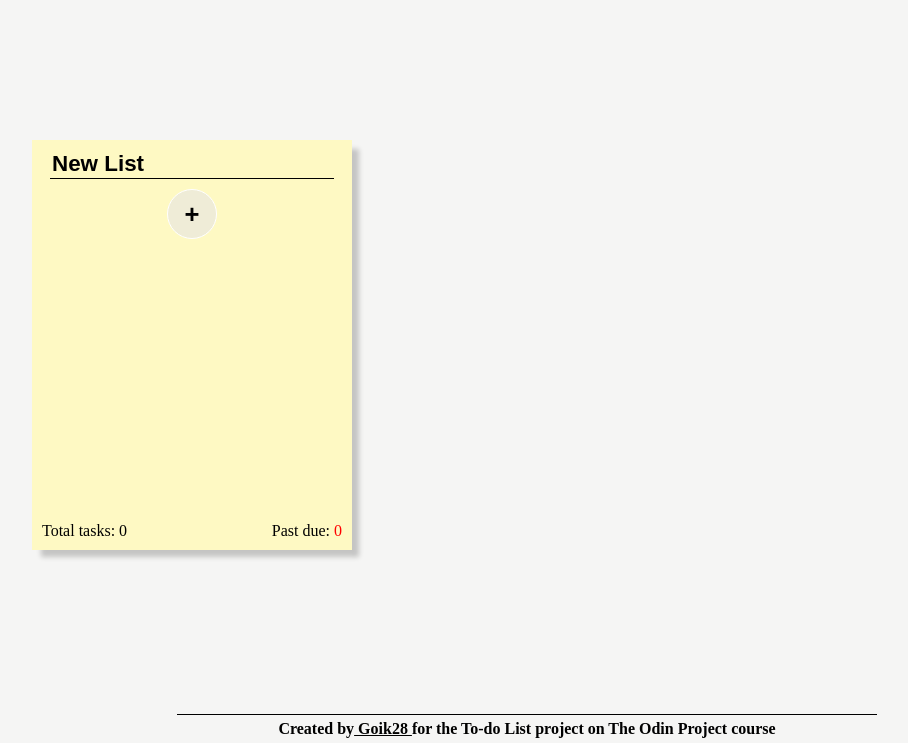
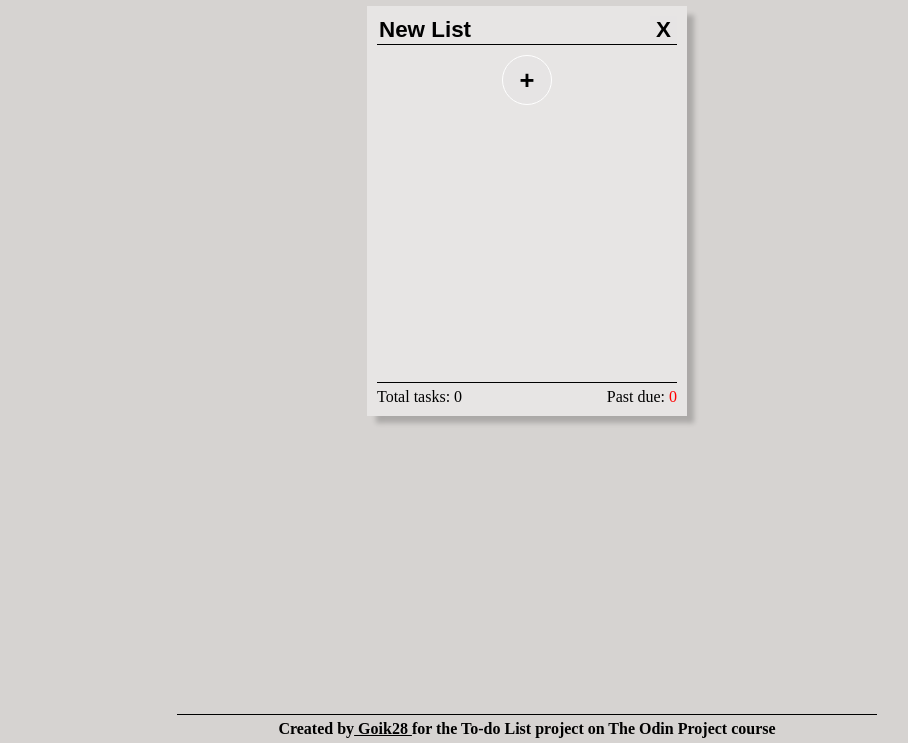
Before and after one commit to Goik28/Odin-TodoList, a website built with webpack: page dist/index.html in a window 1280 px wide. Shown: the part 57-800 px from the top of the page, without its empty margins (113-1021 px from the left). Built offline with nearby package versions, Linux system fonts and the light colour scheme.

Commit message:
Add exclude list button
Add exclude list button to the list DOM.
Change the color theme of the lists and the starting position.

```diff
--- a/src/Components/List/list.css
+++ b/src/Components/List/list.css
@@ -1,7 +1,7 @@
 .list-body {
     width: 300px;
     height: 400px;
-    background-color: #FEF9C3;
+    background-color: #E7E5E4;
     /*tailwind color yellow*/
     padding: 0px 10px 10px 10px;
     display: flex;
@@ -11,19 +11,33 @@
     box-shadow: 8px 8px 5px -1px rgba(0, 0, 0, 0.2);
 }
 
+.list-header {
+    margin-top: 10px;
+    display: flex;
+    align-items: center;
+    border: solid black 0px;
+    border-bottom-width: 1px;
+}
+
 .list-title {
-    width: 280px;
-    margin-top: 10px;
+    width: 80%;
+    flex: 1 1 auto;
     font-size: 1.4rem;
     font-weight: 700;
-    border: solid black 0px;
-    border-bottom-width: 1px;
-    background-color: #FEF9C3;
+    border: solid rgba(255, 255, 255, 1) 0px;
+    background-color: #E7E5E4;
 }
 
 .list-tasks {
     flex: 1 1 auto;
     margin-top: 10px;
+}
+
+.list-delButton {
+    background-color: rgba(231, 229, 228, 0.6);
+    font-weight: 700;
+    font-size: 1.4rem;
+    border: solid rgba(255, 255, 255, 1) 0px;
 }
 
 .list-addButton {
@@ -36,11 +50,13 @@
     border: solid rgba(255, 255, 255, 1) 1px;
 }
 
-.list-addButton:hover {
+.list-addButton:hover,
+.list-delButton:hover {
     cursor: pointer;
 }
 
-.list-addButton:active {
+.list-addButton:active,
+.list-delButton:active {
     box-shadow: inset -1px 3px 8px 5px #D6D3D1;
 }
 
@@ -48,6 +64,9 @@
     align-self: stretch;
     display: flex;
     justify-content: space-between;
+    border: solid black 0px;
+    border-top-width: 1px;
+    padding-top: 5px;
 }
 
 .list-dataDue {
--- a/src/Components/List/listDOM.js
+++ b/src/Components/List/listDOM.js
@@ -4,21 +4,36 @@ export default createDOMList;
 function createDOMList() {
     const list = document.createElement("div");
     list.className = "list-body";
-    const title = document.createElement("input");
-    title.className = "list-title";
-    title.value = "New List";
+
+
     const taskList = document.createElement("div");
     taskList.className = "list-tasks";
     const addTaskButton = document.createElement("button");
     addTaskButton.className = "list-addButton";
     addTaskButton.textContent = "+";
 
-    list.appendChild(title);
+    list.appendChild(createListHeader());
     list.appendChild(taskList);
     taskList.appendChild(addTaskButton);
     list.appendChild(createListFooter());
 
     return list;
+}
+
+function createListHeader() {
+    const listHeader = document.createElement("div");
+    listHeader.className = "list-header";
+    const title = document.createElement("input");
+    title.className = "list-title";
+    title.value = "New List";
+    const delListButton = document.createElement("button");
+    delListButton.className = "list-delButton";
+    delListButton.textContent = "X";
+
+    listHeader.appendChild(title);
+    listHeader.appendChild(delListButton)
+
+    return listHeader;
 }
 
 function createListFooter() {
--- a/src/Components/Main/main.css
+++ b/src/Components/Main/main.css
@@ -1,8 +1,9 @@
 main {
+    flex: auto;
     overflow: scroll;
     width: 100vw;
     display: grid;
-    grid-template-columns: repeat(auto-fill, 320px);
+    grid-template-columns: repeat(auto-fit, 320px);
     justify-content: center;
     grid-auto-rows: 425px;
     column-gap: 15px;
--- a/src/index.css
+++ b/src/index.css
@@ -6,5 +6,5 @@ body {
     flex-direction: column;
     justify-content: space-between;
     align-items: center;
-    background-color: #F5F5F4;  /*tailwind stone theme*/
+    background-color: #D6D3D1;  /*tailwind stone theme*/
 };
```
Also changed, not shown: dist/bundle.js.
